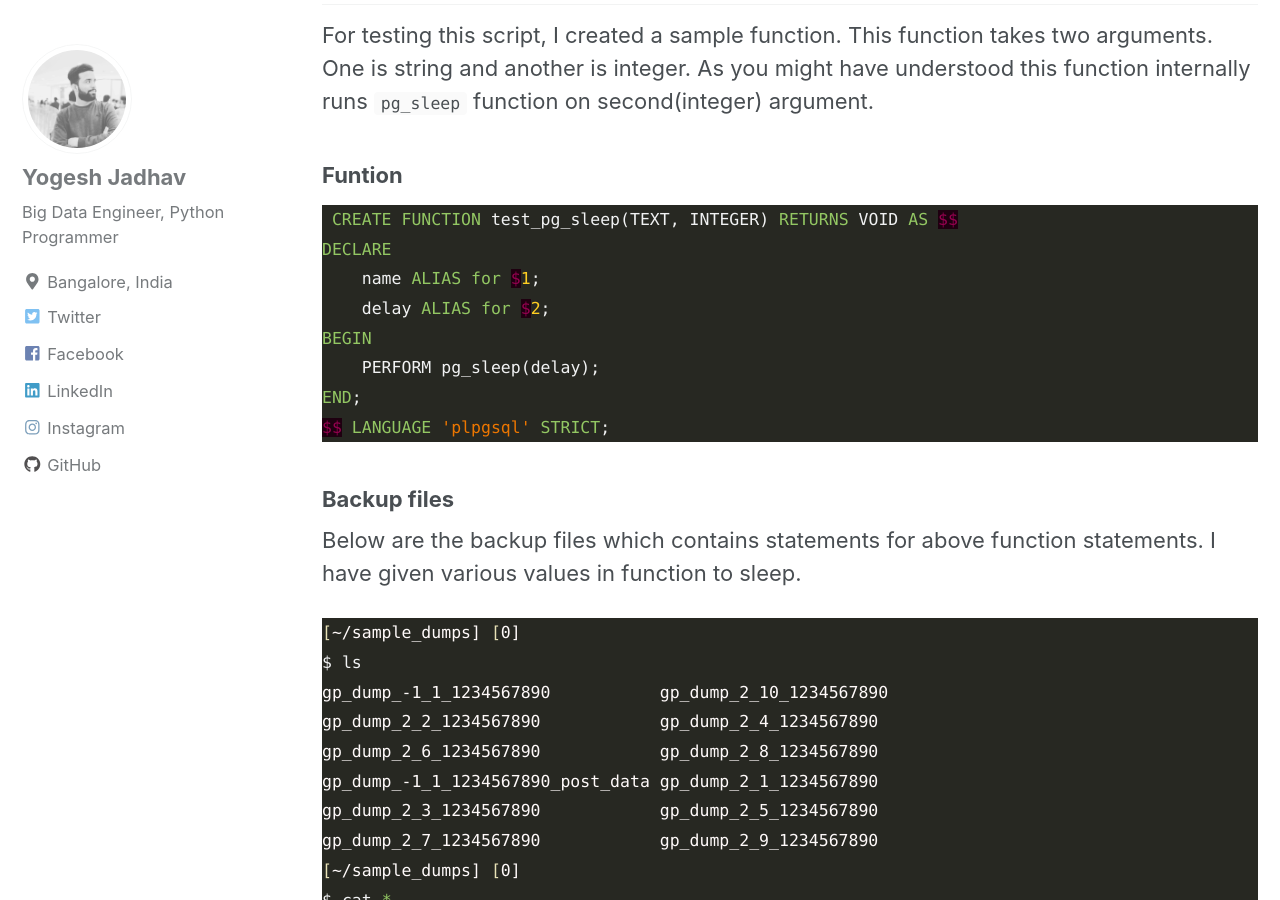
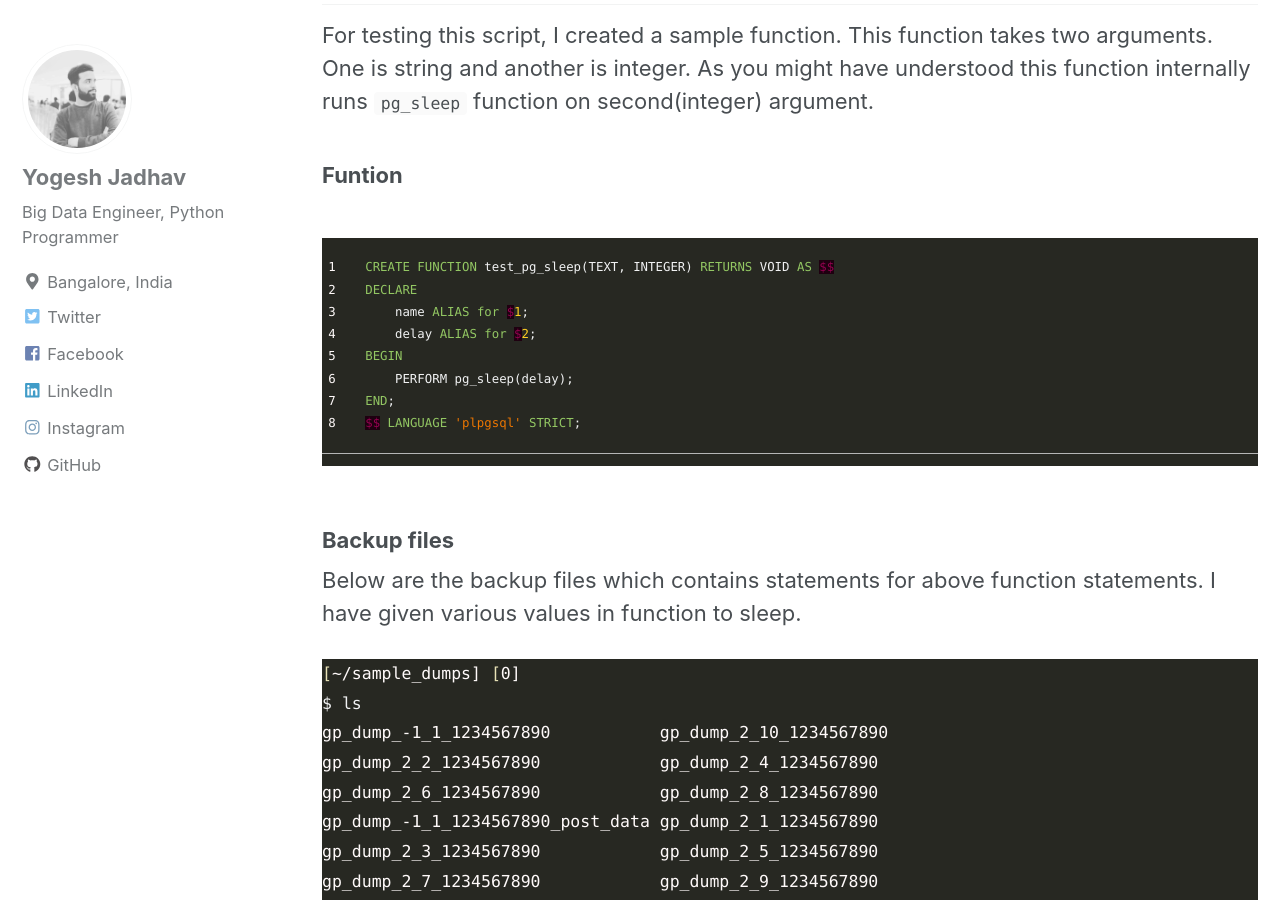
Before and after one commit to pgyogesh/blog, a Jekyll site: the page built from _posts/2108-03-20-parallel-restore-using-python.md, in a window 1280 px wide and 900 px high, scrolled down 2451 px. Built offline with Jekyll 4.4.1, drawn with Linux system fonts in a browser that asks for light colours; nearby versions of some CDN libraries; comment, search, counter and statistics services are not loaded; a style sheet for code colours, icons or effects is not loaded.

Commit message:
Update 2108-03-20-parallel-restore-using-python.md

````diff
--- a/_posts/2108-03-20-parallel-restore-using-python.md
+++ b/_posts/2108-03-20-parallel-restore-using-python.md
@@ -45,8 +45,8 @@ I have written a python program to parallel restore greenplum backup in dissimil
 
 ### Funtion
 
- ```sql
- CREATE FUNCTION test_pg_sleep(TEXT, INTEGER) RETURNS VOID AS $$
+{% highlight sql linenos %}
+CREATE FUNCTION test_pg_sleep(TEXT, INTEGER) RETURNS VOID AS $$
 DECLARE
     name ALIAS for $1;
     delay ALIAS for $2;
@@ -54,7 +54,9 @@ BEGIN
     PERFORM pg_sleep(delay);
 END;
 $$ LANGUAGE 'plpgsql' STRICT;
-```
+
+{% endhighlight %}
+
 
 ### Backup files
 
````
